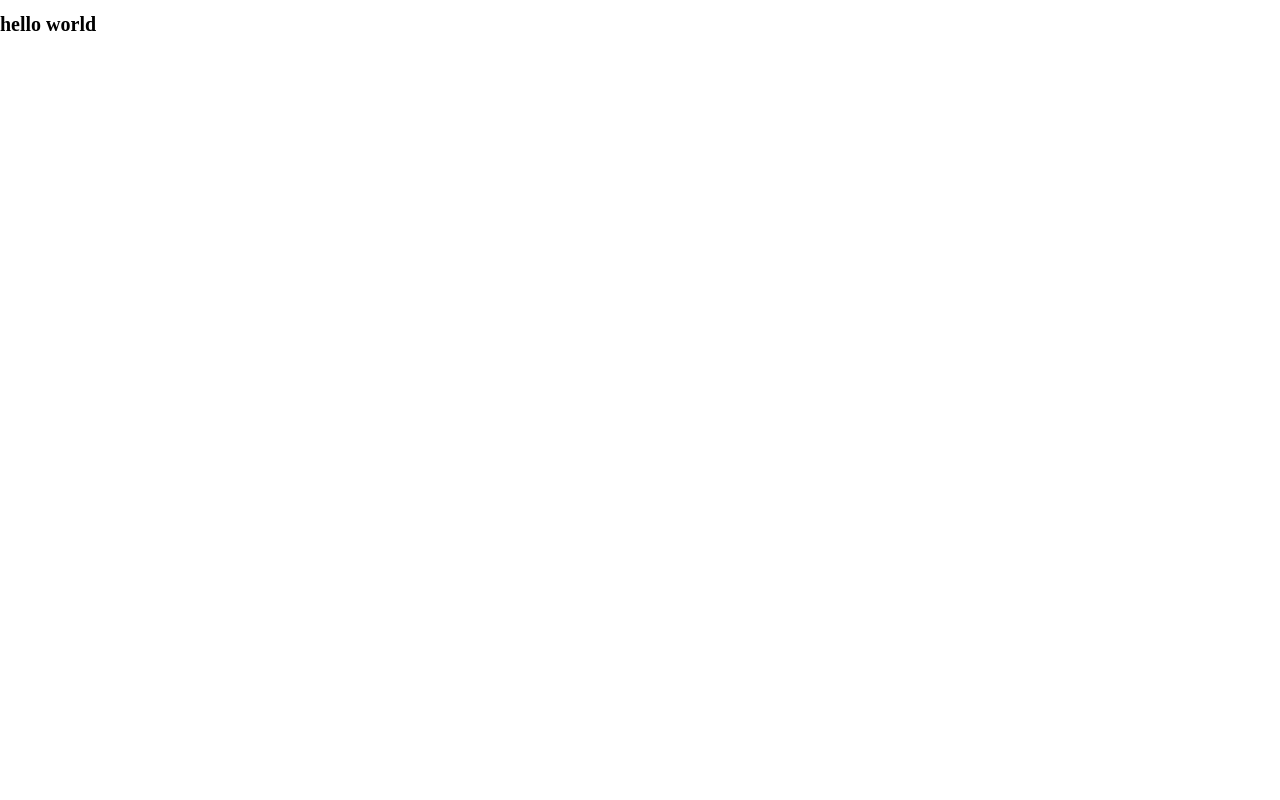
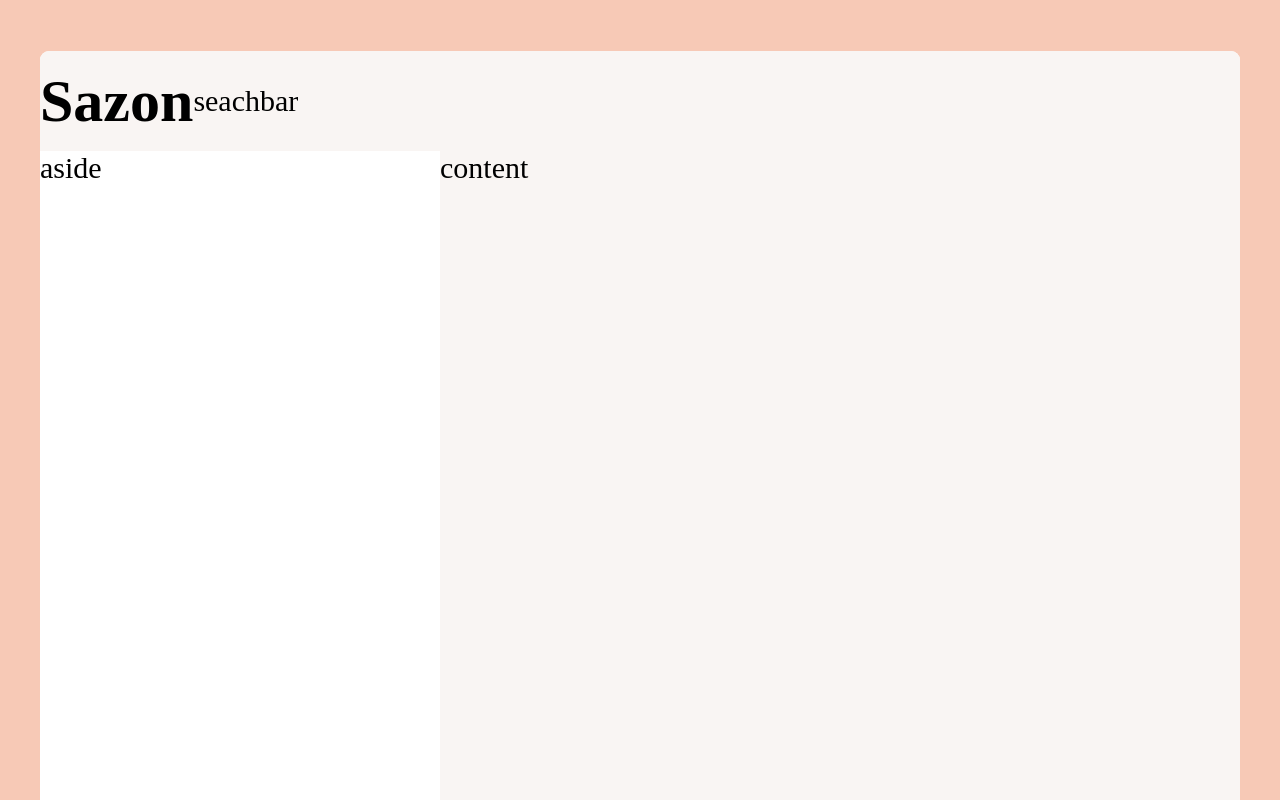
Before and after one commit to thetllgiraffe/sazon-cooking-diary-brokenEdit, a React (Vite) app: page / in a window 1280 px wide. Shown: the top 800 px of the page. Built offline with nearby package versions, Linux system fonts and the light colour scheme.

Commit message:
making layout

```diff
--- a/src/App.css
+++ b/src/App.css
@@ -1,42 +1,52 @@
-/* #root {
-  max-width: 1280px;
-  margin: 0 auto;
-  padding: 2rem;
-  text-align: center;
+/* COLOR PALETTE
+#E27D60
+#F7C9B6
+#8D8741
+#3E2F2F
+#D44D27
+#f9f5f3
+*/
+
+body {
+    background-color: #f7c9b6;
 }
 
-.logo {
-  height: 6em;
-  padding: 1.5em;
-  will-change: filter;
-  transition: filter 300ms;
-}
-.logo:hover {
-  filter: drop-shadow(0 0 2em #646cffaa);
-}
-.logo.react:hover {
-  filter: drop-shadow(0 0 2em #61dafbaa);
+main {
+    font-size: 3rem;
 }
 
-@keyframes logo-spin {
-  from {
-    transform: rotate(0deg);
-  }
-  to {
-    transform: rotate(360deg);
-  }
+.container {
+    max-width: 120rem;
+    min-height: 117rem;
+    margin: 4vw auto;
+    background-color: #fff;
+    border-radius: 9px;
+    overflow: hidden;
+    box-shadow: 0 2rem 6rem 0.5rem rgba(#3e2f2f, 0.2);
+
+    display: grid;
+    grid-template-areas:
+        "nav nav"
+        "aside content"
+        "footer content";
+    grid-template-rows: 10rem minmax(100rem, auto);
+    grid-template-columns: 1fr 2fr;
 }
 
-@media (prefers-reduced-motion: no-preference) {
-  a:nth-of-type(2) .logo {
-    animation: logo-spin infinite 20s linear;
-  }
+.nav {
+    grid-area: nav;
+    background-color: #f9f5f3;
+    display: flex;
+    align-items: center;
 }
-
-.card {
-  padding: 2em;
+.aside {
+    grid-area: aside;
 }
-
-.read-the-docs {
-  color: #888;
-} */
+.content {
+    grid-area: content;
+    background-color: #f9f5f3;
+}
+footer {
+    grid-area: footer;
+    background-color: red;
+}
--- a/src/App.tsx
+++ b/src/App.tsx
@@ -1,11 +1,19 @@
 import "./App.css";
 
 function App() {
-  return (
-    <>
-      <h1>hello world</h1>
-    </>
-  );
+    return (
+        <body>
+            <main className="container">
+                <header className="nav">
+                    <h1>Sazon</h1>
+                    <nav>seachbar</nav>
+                </header>
+                <aside className="aside">aside</aside>
+                <section className="content">content</section>
+                <footer>footer</footer>
+            </main>
+        </body>
+    );
 }
 
 export default App;
```
